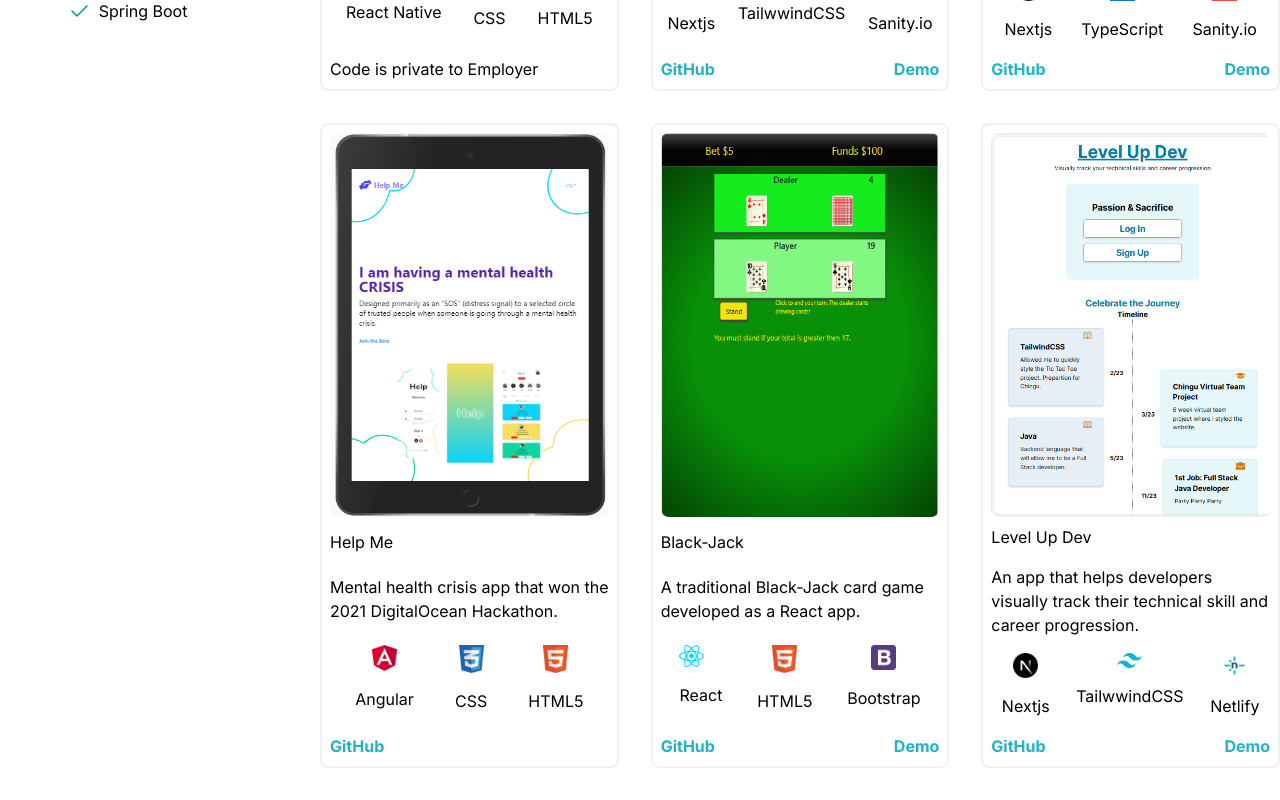
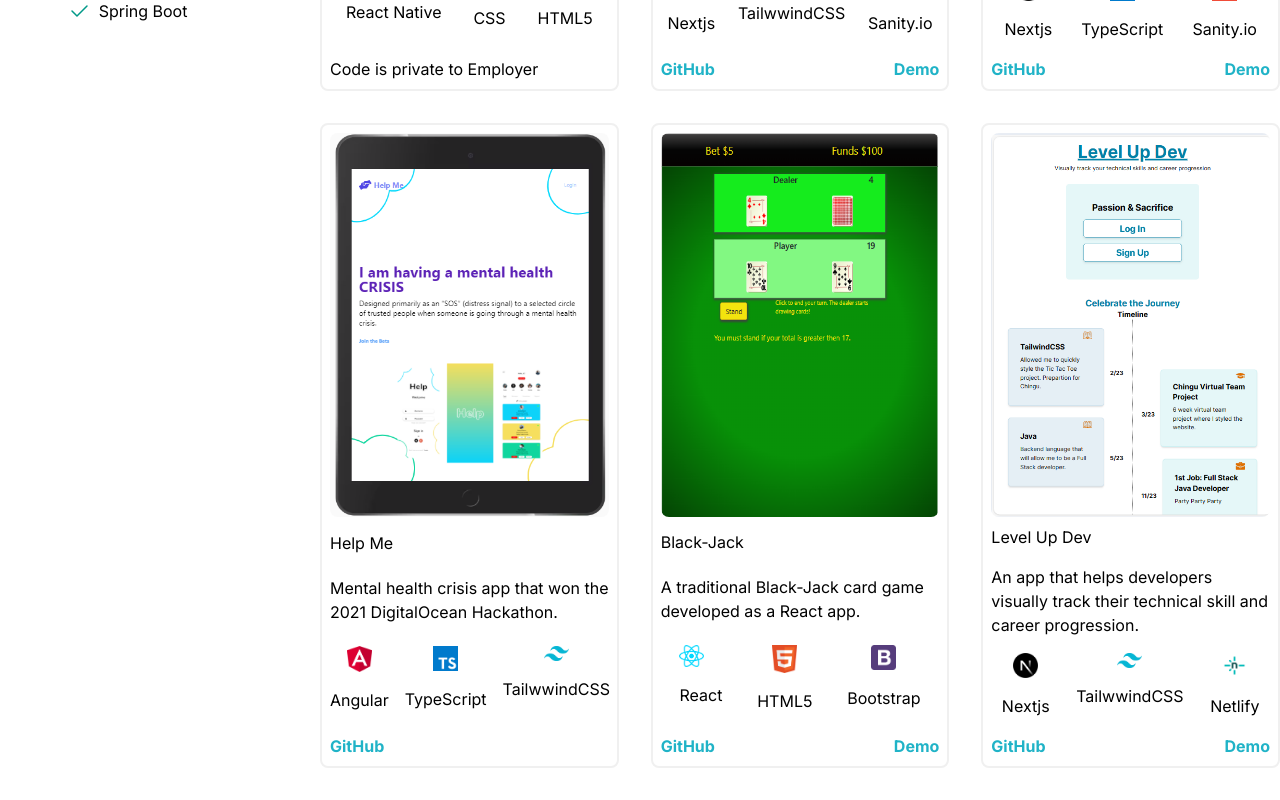
Before and after one commit to jcsmileyjr/portfolio-v4, a Next.js app: page / in a window 1280 px wide. Shown: the part 790-1590 px from the top of the page. Built offline with nearby package versions, Linux system fonts and the light colour scheme.

Commit message:
Refactor: Update the Help Me app tech stack

```diff
--- a/src/app/components/project/project.tsx
+++ b/src/app/components/project/project.tsx
@@ -74,7 +74,7 @@ const Project = ({project}: {project: ProjectType}) => {
                         <p className=''>CSS</p>
                     </div>
                 }
-                {project.tech2 ==="tailwindcss" &&
+                {(project.tech2 ==="tailwindcss" || project.tech3 ==="tailwindcss") &&
                     <div className='flex flex-col gap-4 items-center'>
                         <Image src={tailwindCSSIcon} alt="" width={25} height={25} className='' />
                         <p className=''>TailwwindCSS</p>
--- a/src/app/data/projects.json
+++ b/src/app/data/projects.json
@@ -38,8 +38,8 @@
         "title":"Help Me",
         "description":"Mental health crisis app that won the 2021 DigitalOcean Hackathon.",
         "tech1":"angular",
-        "tech2":"css",
-        "tech3":"html",
+        "tech2":"typescript",
+        "tech3":"tailwindcss",
         "github":"https://github.com/xamthor/Help-Client",
         "demo":"none"
     },
```
